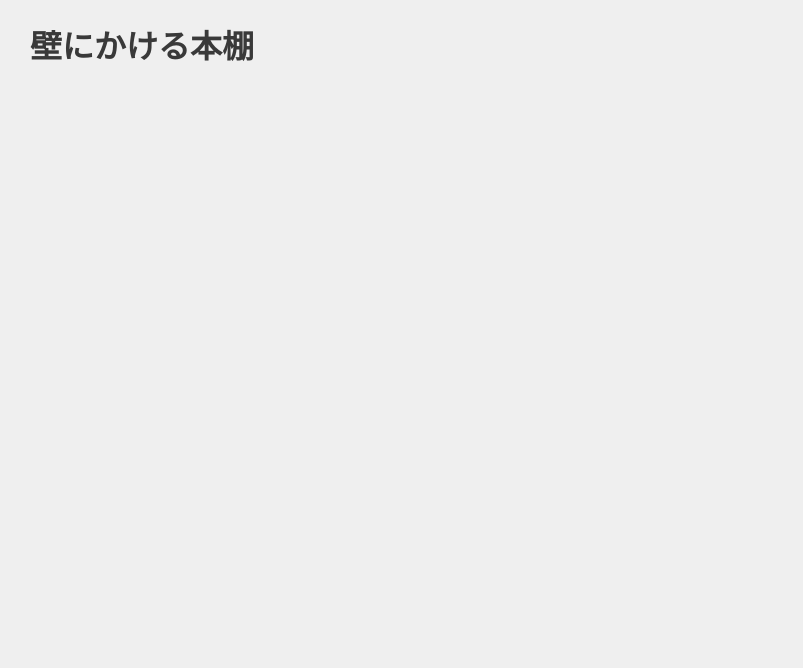
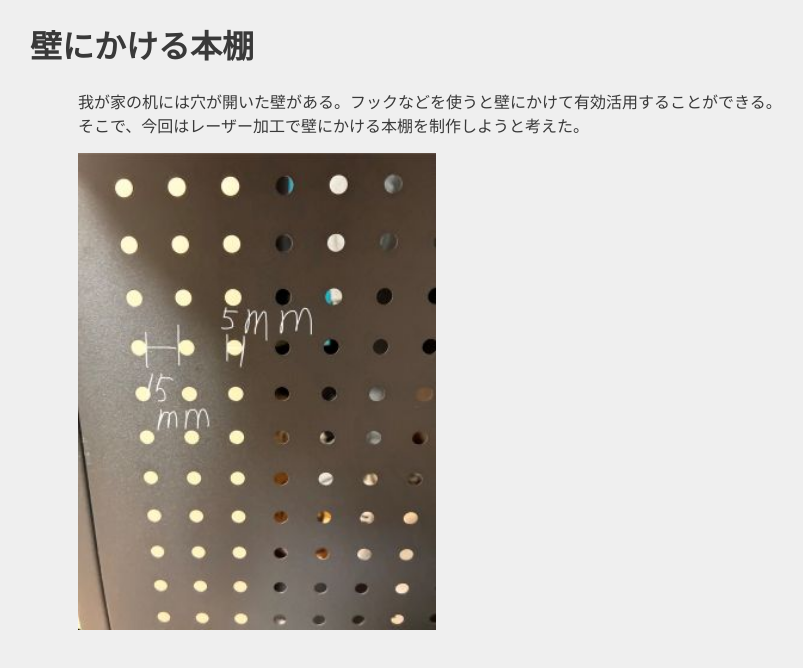
Before and after one commit to hin-ryotaro/xbp, a plain HTML site: page digi_fab/hondana.html in a window 1280 px wide. Shown: the whole page, without its empty margins (0-803 px from the left). Drawn offline with Linux system fonts and the light colour scheme.

Commit message:
変更24レーザー加工

```diff
--- a/digi_fab/hondana.html
+++ b/digi_fab/hondana.html
@@ -10,11 +10,12 @@
 <body>
     <h1>壁にかける本棚</h1>
                         <div>
-
+                        我が家の机には穴が開いた壁がある。フックなどを使うと壁にかけて有効活用することができる。<br>
+                        そこで、今回はレーザー加工で壁にかける本棚を制作しようと考えた。
                         </div>
     <!-- 塊ごとにdivタグで区切るようにしましょう。 -->
     <div>
-         <!-- ①↓に文字を書いてみよう -->
+      <img src="../images/S__13959171.jpg" width="30%"><br>
 
          <!-- ②↓に画像（imagesフォルダにあるtest.png）を挿入してみよう -->
 
```
Also changed, not shown: images/S__13959171.jpg (added).
